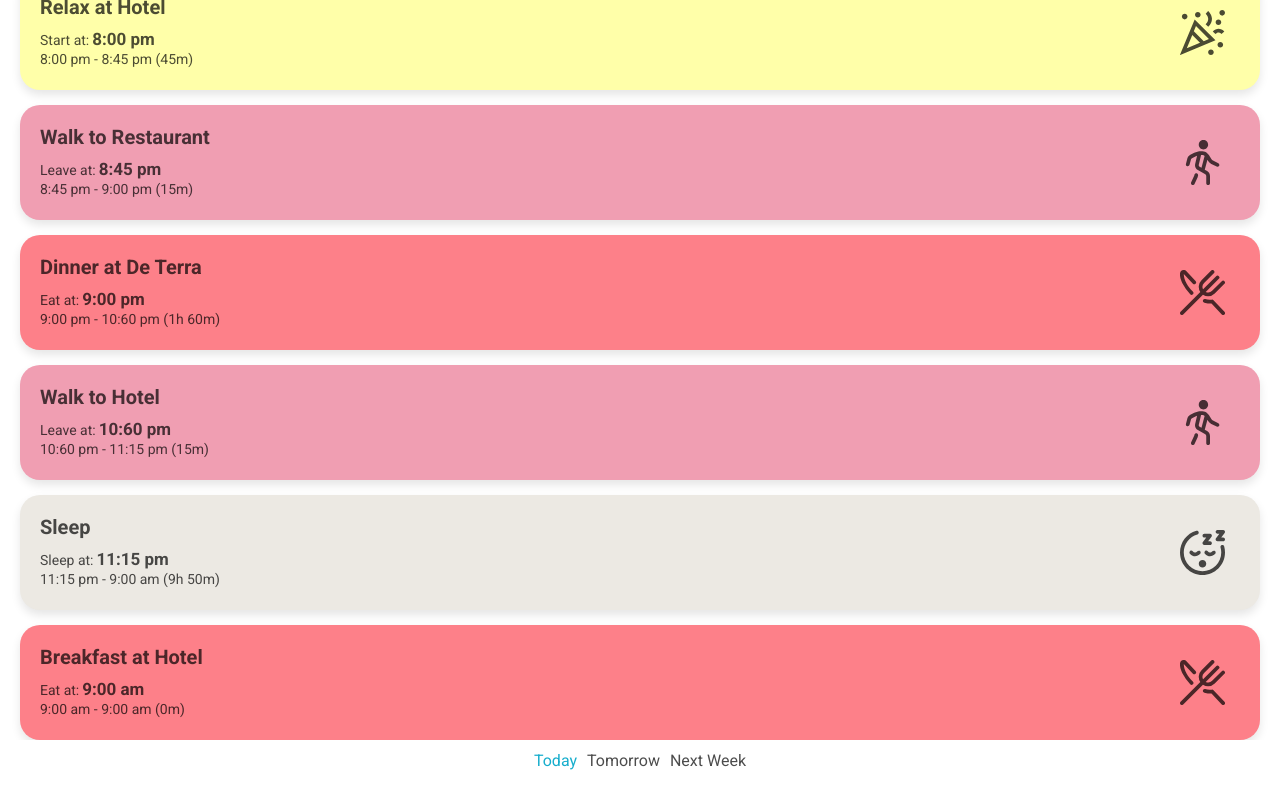
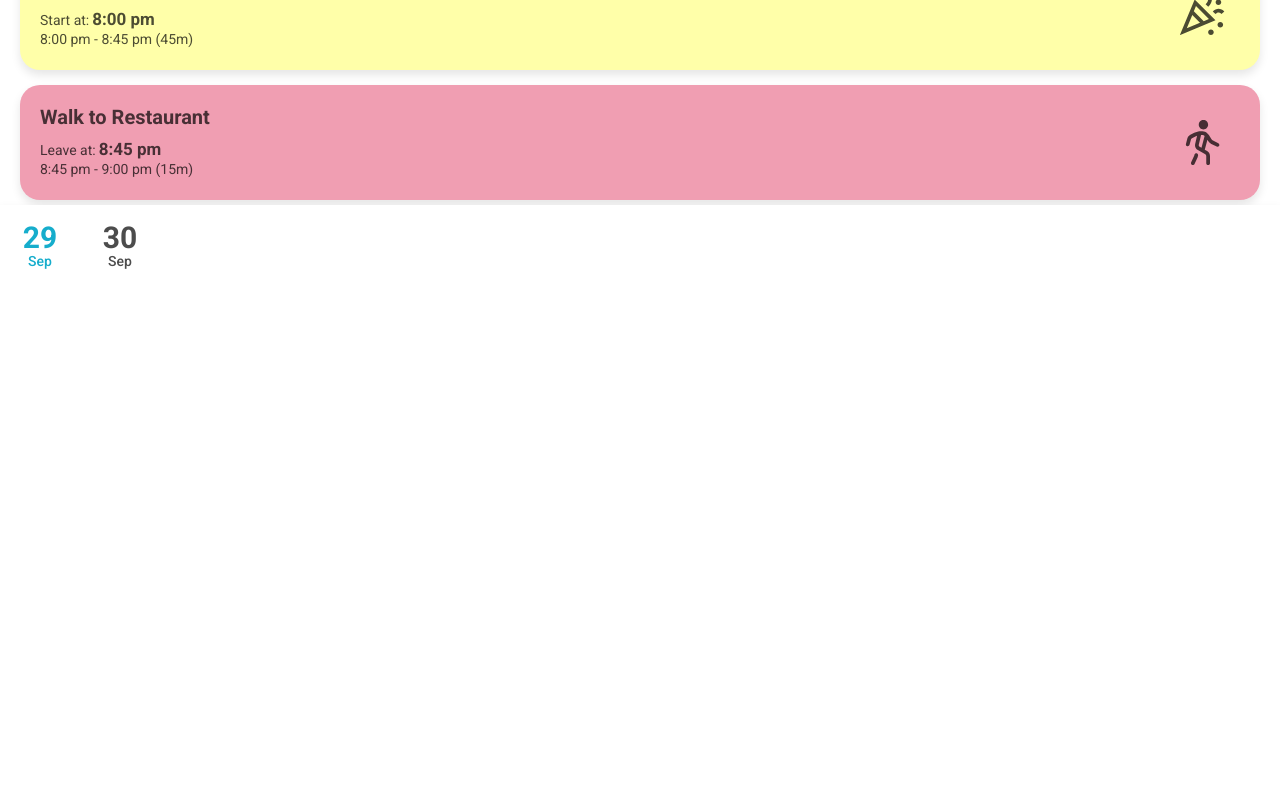
Before and after one commit to chase-manning/itinerary-app, a React (Create React App) app: page / in a window 1280 px wide. Shown: the part 515-1315 px from the top of the page. After the commit the page ends 800 px from the top, so only its background shows below. Built offline with nearby package versions, Linux system fonts and the light colour scheme.

Commit message:
:rocket: add dates functionality

```diff
--- a/src/App.tsx
+++ b/src/App.tsx
@@ -2,7 +2,7 @@ import styled from "styled-components";
 import Search from "./components/Search";
 import Dates from "./components/Dates";
 import { useState } from "react";
-import { PersonType } from "./app/itinerary";
+import { PersonType, START_DAY } from "./app/itinerary";
 import ItineraryItem from "./components/ItineraryItem";
 import useItinerary from "./app/use-itinerary";
 
@@ -14,16 +14,12 @@ const StyledApp = styled.div`
   align-items: center;
   min-height: 100dvh;
   background: var(--bg);
-  padding: 2rem 0;
 `;
 
 const ItineraryItemsContainer = styled.div`
   width: 100%;
-  display: flex;
-  flex: 1;
-  flex-direction: column;
-  align-items: center;
   overflow-y: auto;
+  height: calc(100dvh - 16rem);
 `;
 
 const ItineraryItems = styled.div`
@@ -37,18 +33,26 @@ const ItineraryItems = styled.div`
 
 const App = () => {
   const [search, setSearch] = useState("");
-  const dates = ["Today", "Tomorrow", "Next Week"];
-  const [active, setActive] = useState(dates[0]);
   const itinerary = useItinerary(PersonType.Chase);
+  const allDates = itinerary.map((itinerary) => itinerary.day!);
+  const dates = [...new Set(allDates)];
+  const now = new Date();
+  const daysSinceStart = Math.floor(
+    (now.getTime() - START_DAY.getTime()) / (1000 * 60 * 60 * 24)
+  );
+  const onTrip = dates.includes(daysSinceStart);
+  const [active, setActive] = useState(onTrip ? daysSinceStart : 0);
 
   return (
     <StyledApp>
       <Search value={search} setValue={setSearch} />
       <ItineraryItemsContainer>
         <ItineraryItems>
-          {itinerary.map((itinerary, index) => (
-            <ItineraryItem key={index} itinerary={itinerary} />
-          ))}
+          {itinerary
+            .filter((itinerary) => itinerary.day === active)
+            .map((itinerary, index) => (
+              <ItineraryItem key={index} itinerary={itinerary} />
+            ))}
         </ItineraryItems>
       </ItineraryItemsContainer>
       <Dates active={active} dates={dates} setActive={setActive} />
--- a/src/components/Dates.tsx
+++ b/src/components/Dates.tsx
@@ -1,48 +1,74 @@
 import styled from "styled-components";
+
+import dateFormat from "dateformat";
+import { START_DAY } from "../app/itinerary";
 
 const StyledDates = styled.div`
   width: 100%;
-  height: 4rem;
-  display: flex;
-  padding: 1rem;
-  justify-content: center;
-  align-items: center;
+  height: 8rem;
+  overflow-x: auto;
+  box-shadow: 0 0.5rem 1rem rgba(0, 0, 0, 0.1);
 `;
 
 const DatesContainer = styled.div`
   display: flex;
-  gap: 1rem;
+  height: 100%;
 `;
 
-const Date = styled.button`
-  background: none;
-  border: none;
-  outline: none;
-  color: var(--main);
-  font-size: 1.6rem;
+const DateText = styled.button`
+  display: flex;
+  justify-content: center;
+  align-items: center;
+  height: 100%;
+  aspect-ratio: 1/1;
+`;
+
+const DateContent = styled.div`
+  display: flex;
+  flex-direction: column;
+  align-items: center;
+  gap: 0.1rem;
+`;
+
+const Day = styled.div<{ $active: boolean }>`
+  font-size: 3rem;
+  font-weight: 600;
+  line-height: 1;
+  color: ${({ $active }) => ($active ? "var(--primary)" : "var(--main)")};
+`;
+
+const Month = styled.div<{ $active: boolean }>`
+  font-size: 1.4rem;
+  font-weight: 500;
+  line-height: 1;
+  color: ${({ $active }) => ($active ? "var(--primary)" : "var(--main)")};
 `;
 
 interface Props {
-  active: string;
-  dates: string[];
-  setActive: (date: string) => void;
+  active: number;
+  dates: number[];
+  setActive: (date: number) => void;
 }
 
 const Dates = ({ active, dates, setActive }: Props) => {
   return (
     <StyledDates>
       <DatesContainer>
-        {dates.map((date) => (
-          <Date
-            key={date}
-            style={{
-              color: date === active ? "var(--primary)" : "var(--main)",
-            }}
-            onClick={() => setActive(date)}
-          >
-            {date}
-          </Date>
-        ))}
+        {dates.map((offset) => {
+          const date = new Date(START_DAY);
+          date.setDate(date.getDate() + offset);
+
+          return (
+            <DateText key={offset} onClick={() => setActive(offset)}>
+              <DateContent>
+                <Day $active={offset === active}>{dateFormat(date, "dd")}</Day>
+                <Month $active={offset === active}>
+                  {dateFormat(date, "mmm")}
+                </Month>
+              </DateContent>
+            </DateText>
+          );
+        })}
       </DatesContainer>
     </StyledDates>
   );
```
